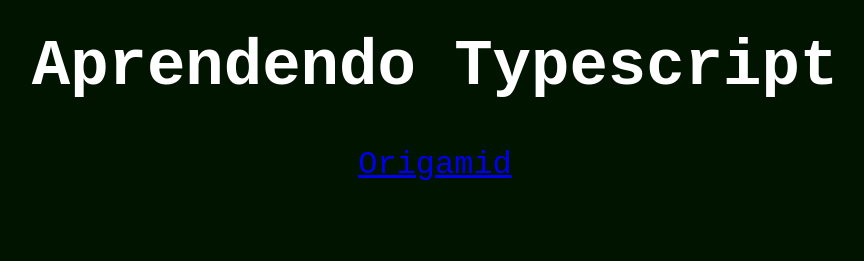
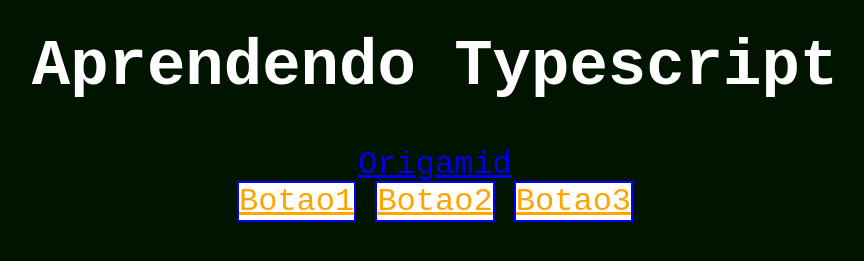
Before and after one commit to renzi-fidele-frontend/aprendendoTsPuro, a plain HTML site: page index.html in a window 1280 px wide. Shown: the part 225-486 px from the top of the page, without its empty margins (205-1069 px from the left). Drawn offline with Linux system fonts and the light colour scheme.

Commit message:
Praticando mais com o instanceof

```diff
--- a/index.html
+++ b/index.html
@@ -19,6 +19,12 @@
          <img width="100" src="https://titrias.com/files/2022/04/typescript.png" alt="logo" />
          <h1>Aprendendo Typescript</h1>
          <a id="btn" href="http://origamid.com">Origamid</a>
+
+         <div>
+            <a href="" class="link">Botao1</a>
+            <a href="" class="link">Botao2</a>
+            <a href="" class="link">Botao3</a>
+         </div>
       </div>
    </body>
    <script src="instanceof.js"></script>
--- a/instanceof.js
+++ b/instanceof.js
@@ -37,3 +37,12 @@ function alterarLink(novoLink) {
     }
 }
 alterarLink("https://origamid.com");
+// Exercicio 2 - Alterar cor e borda dos elementos de classe link
+const links = document.querySelectorAll(".link");
+links.forEach((el) => {
+    if (el instanceof HTMLElement) {
+        el.style.border = "2px solid blue";
+        el.style.color = "orange";
+        el.style.backgroundColor = "white";
+    }
+});
```
Also changed, not shown: instanceof.ts (+10 -0 lines).
